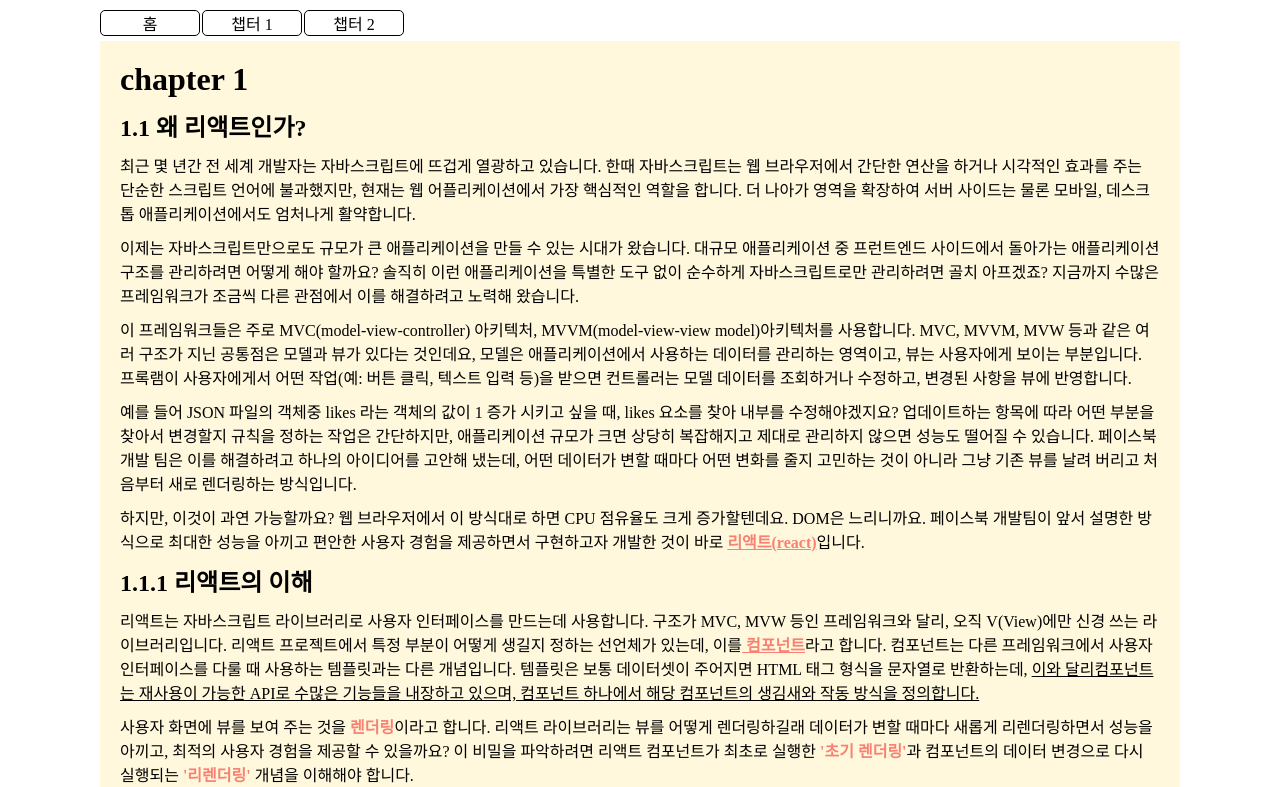
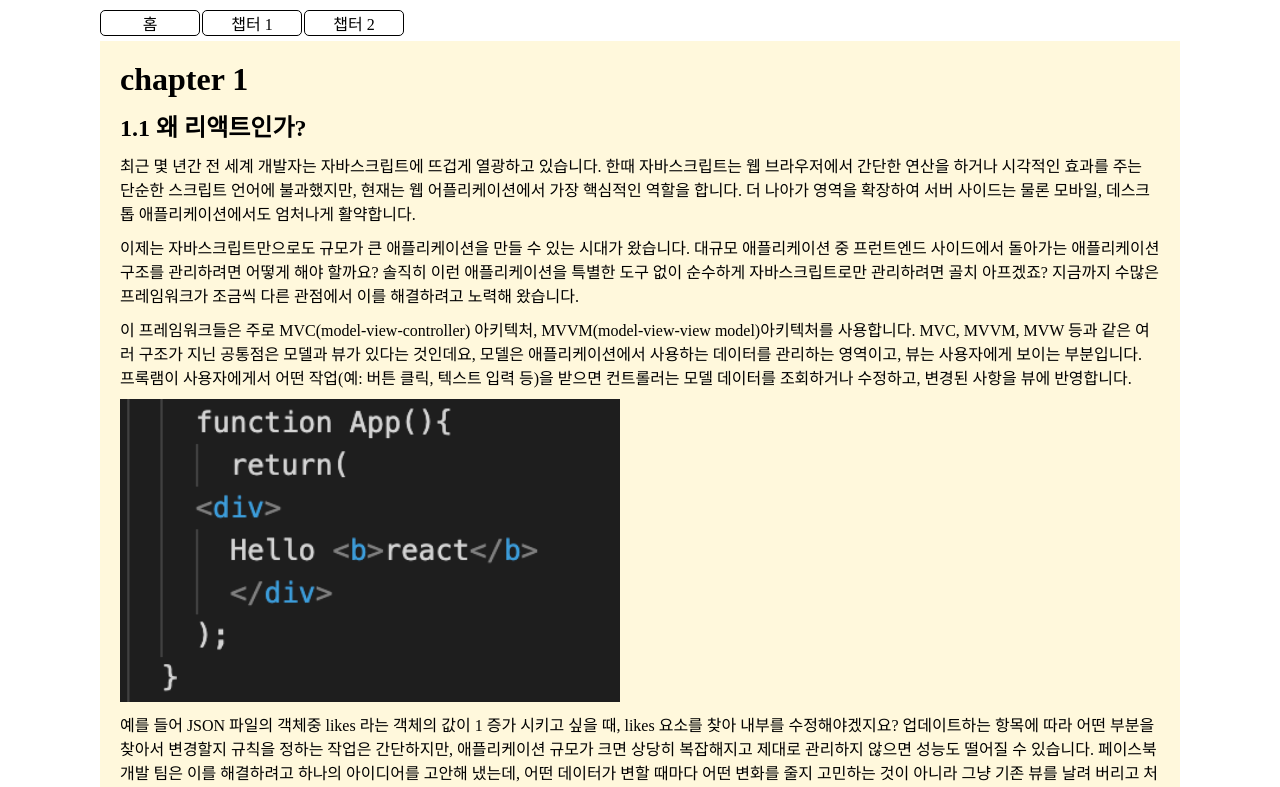
Before and after one commit to junh0328/react-book, a React (Create React App) app in the folder fe/: page /Chapter1 in a window 1280 px wide. Shown: the top 787 px of the page. Built offline with nearby package versions, Linux system fonts and the light colour scheme.

Commit message:
Chapter1 img 파일 추가

```diff
--- a/fe/src/chapter/Chapter.css
+++ b/fe/src/chapter/Chapter.css
@@ -40,4 +40,5 @@ ul {
 	height: auto;
 	margin-top: 10px;
 	margin-left: 0;
+	margin-bottom: 10px;
 }
--- a/fe/src/chapter/Chapter1.js
+++ b/fe/src/chapter/Chapter1.js
@@ -1,5 +1,7 @@
 import React from 'react';
 import './Chapter.css';
+import JSX1 from './imgs/JSX1.png';
+
 function Chapter1() {
 	return (
 		<div className="wrap">
@@ -30,6 +32,7 @@ function Chapter1() {
 				사항을 뷰에 반영합니다.
 			</p>
 			<p className="chpater__contents">
+				<img src={JSX1} alt="JSX1" className="chapter__imgs" />
 				예를 들어 JSON 파일의 객체중 likes 라는 객체의 값이 1 증가 시키고 싶을
 				때, likes 요소를 찾아 내부를 수정해야겠지요? 업데이트하는 항목에 따라
 				어떤 부분을 찾아서 변경할지 규칙을 정하는 작업은 간단하지만,
```
